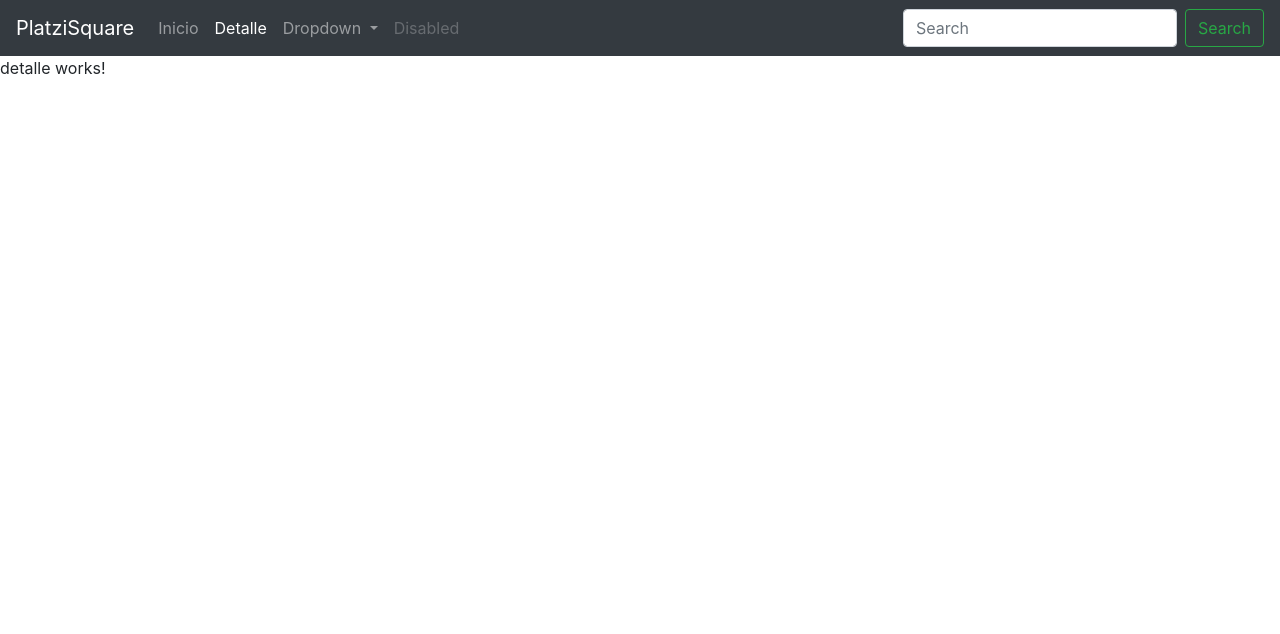
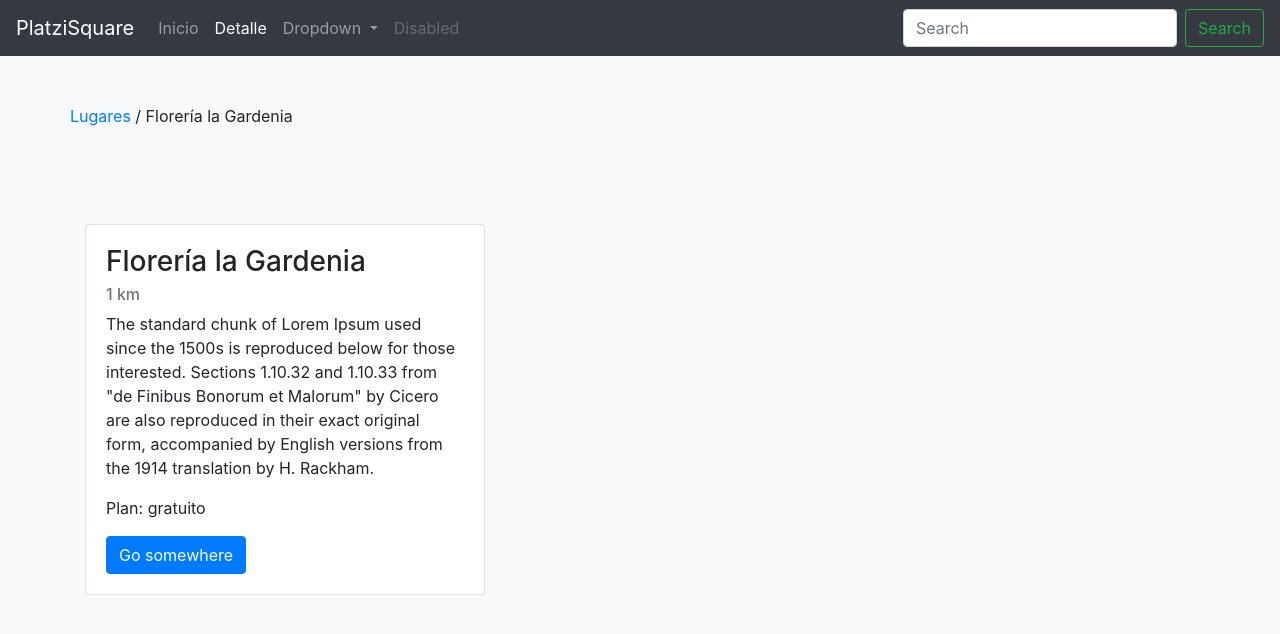
Before and after one commit to jaidenmeiden/square-angular4, an Angular app: page /detalle/1 in a window 1280 px wide. Shown: the top 634 px of the page. Built offline with nearby package versions, Linux system fonts and the light colour scheme; what @agm/core would draw is missing.

Commit message:
Se ajusta vista de detalle

```diff
--- a/src/app/components/detalle/detalle.component.html
+++ b/src/app/components/detalle/detalle.component.html
@@ -1 +1,26 @@
-<p>detalle works!</p>
+<div class="album py-5 bg-light">
+  <div class="container">
+    <div class="row">
+      <div class="well">
+        <a routerLink="/lugares">Lugares</a> / {{lugar.nombre}}
+      </div>
+    </div>
+  </div>
+</div>
+<div class="album py-5 bg-light">
+  <div class="container">
+    <div class="row">
+      <div class="col-12">
+        <div class="card" style="width: 400px;">
+          <div class="card-body">
+            <h3 class="card-title">{{lugar.nombre}}</h3>
+            <h6 class="card-subtitle mb-2 text-muted">{{lugar.distancia}} km</h6>
+            <p class="card-text">{{lugar.description}}</p>
+            <p class="card-text">Plan: {{lugar.plan}}</p>
+            <a href="#" class="btn btn-primary">Go somewhere</a>
+          </div>
+        </div>
+      </div>
+    </div>
+  </div>
+</div>
--- a/src/app/components/detalle/detalle.component.ts
+++ b/src/app/components/detalle/detalle.component.ts
@@ -8,16 +8,17 @@ import {ActivatedRoute} from '@angular/router';
 })
 export class DetalleComponent implements OnInit {
   lugares:any = [
-    {id: 1 ,plan: 'gratuito', cercania: 1, distancia: 1, active: true, nombre:'Florería la Gardenia'},
-    {id: 2 ,plan: 'gratuito', cercania: 1, distancia: 1.8, active: true, nombre:'Donas la pasadita'},
-    {id: 3 ,plan: 'gratuito', cercania: 2, distancia: 5, active: true, nombre:'Veterinaria Huellitas Felices'},
-    {id: 4 ,plan: 'gratuito', cercania: 2, distancia: 10, active: false, nombre:'Sushi Suhiroll'},
-    {id: 5 ,plan: 'gratuito', cercania: 3, distancia: 35, active: true, nombre:'Hotel la Gracia'},
-    {id: 6 ,plan: 'gratuito', cercania: 3, distancia: 120, active: false, nombre:'Zapatería el Clavo'},
-    {id: 7 ,plan: 'pagado', cercania: 1, distancia: 3, active: true, nombre:'Panadería de Chía'},
-    {id: 8 ,plan: 'pagado', cercania: 3, distancia: 90, active: true, nombre:'Bizcochería'}
+    {id: 1 ,plan: 'gratuito', cercania: 1, distancia: 1, active: true, nombre:'Florería la Gardenia', description: 'The standard chunk of Lorem Ipsum used since the 1500s is reproduced below for those interested. Sections 1.10.32 and 1.10.33 from "de Finibus Bonorum et Malorum" by Cicero are also reproduced in their exact original form, accompanied by English versions from the 1914 translation by H. Rackham.'},
+    {id: 2 ,plan: 'gratuito', cercania: 1, distancia: 1.8, active: true, nombre:'Donas la pasadita', description: 'The standard chunk of Lorem Ipsum used since the 1500s is reproduced below for those interested. Sections 1.10.32 and 1.10.33 from "de Finibus Bonorum et Malorum" by Cicero are also reproduced in their exact original form, accompanied by English versions from the 1914 translation by H. Rackham.'},
+    {id: 3 ,plan: 'gratuito', cercania: 2, distancia: 5, active: true, nombre:'Veterinaria Huellitas Felices', description: 'The standard chunk of Lorem Ipsum used since the 1500s is reproduced below for those interested. Sections 1.10.32 and 1.10.33 from "de Finibus Bonorum et Malorum" by Cicero are also reproduced in their exact original form, accompanied by English versions from the 1914 translation by H. Rackham.'},
+    {id: 4 ,plan: 'gratuito', cercania: 2, distancia: 10, active: false, nombre:'Sushi Suhiroll', description: 'The standard chunk of Lorem Ipsum used since the 1500s is reproduced below for those interested. Sections 1.10.32 and 1.10.33 from "de Finibus Bonorum et Malorum" by Cicero are also reproduced in their exact original form, accompanied by English versions from the 1914 translation by H. Rackham.'},
+    {id: 5 ,plan: 'gratuito', cercania: 3, distancia: 35, active: true, nombre:'Hotel la Gracia', description: 'The standard chunk of Lorem Ipsum used since the 1500s is reproduced below for those interested. Sections 1.10.32 and 1.10.33 from "de Finibus Bonorum et Malorum" by Cicero are also reproduced in their exact original form, accompanied by English versions from the 1914 translation by H. Rackham.'},
+    {id: 6 ,plan: 'gratuito', cercania: 3, distancia: 120, active: false, nombre:'Zapatería el Clavo', description: 'The standard chunk of Lorem Ipsum used since the 1500s is reproduced below for those interested. Sections 1.10.32 and 1.10.33 from "de Finibus Bonorum et Malorum" by Cicero are also reproduced in their exact original form, accompanied by English versions from the 1914 translation by H. Rackham.'},
+    {id: 7 ,plan: 'pagado', cercania: 1, distancia: 3, active: true, nombre:'Panadería de Chía', description: 'The standard chunk of Lorem Ipsum used since the 1500s is reproduced below for those interested. Sections 1.10.32 and 1.10.33 from "de Finibus Bonorum et Malorum" by Cicero are also reproduced in their exact original form, accompanied by English versions from the 1914 translation by H. Rackham.'},
+    {id: 8 ,plan: 'pagado', cercania: 3, distancia: 90, active: true, nombre:'Bizcochería', description: 'The standard chunk of Lorem Ipsum used since the 1500s is reproduced below for those interested. Sections 1.10.32 and 1.10.33 from "de Finibus Bonorum et Malorum" by Cicero are also reproduced in their exact original form, accompanied by English versions from the 1914 translation by H. Rackham.'}
   ];
   id = null;
+  lugar: any = {};
   constructor(
     private route: ActivatedRoute
   ) {
@@ -26,8 +27,8 @@ export class DetalleComponent implements OnInit {
     console.log(this.route.snapshot.queryParams['action']);
     console.log(this.route.snapshot.queryParams['referer']);
     this.id = this.route.snapshot.params['id'];
-    console.log(this.buscarLugar());
-}
+    this.lugar = this.buscarLugar();
+  }
 
   ngOnInit() {
   }
```
